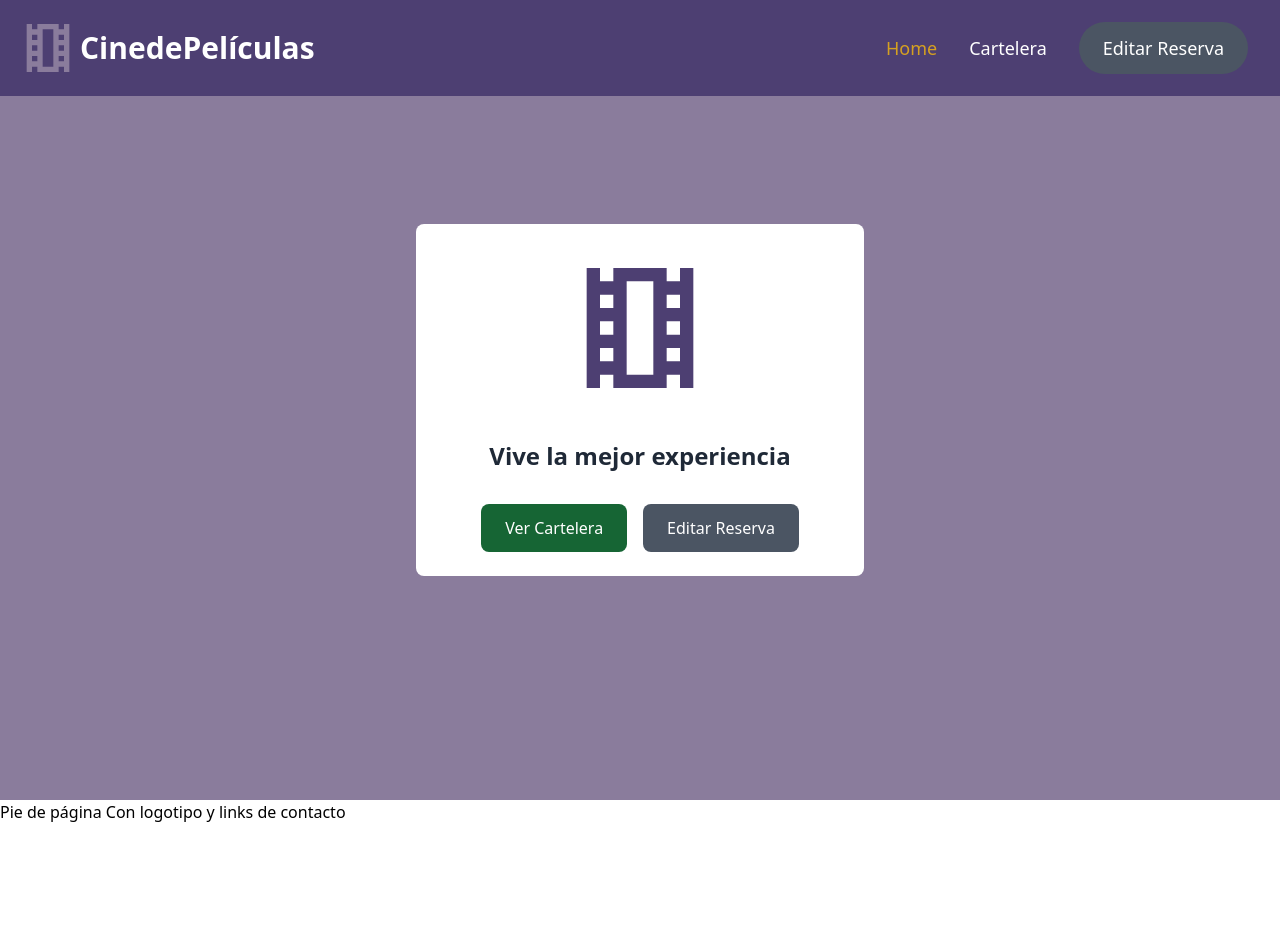
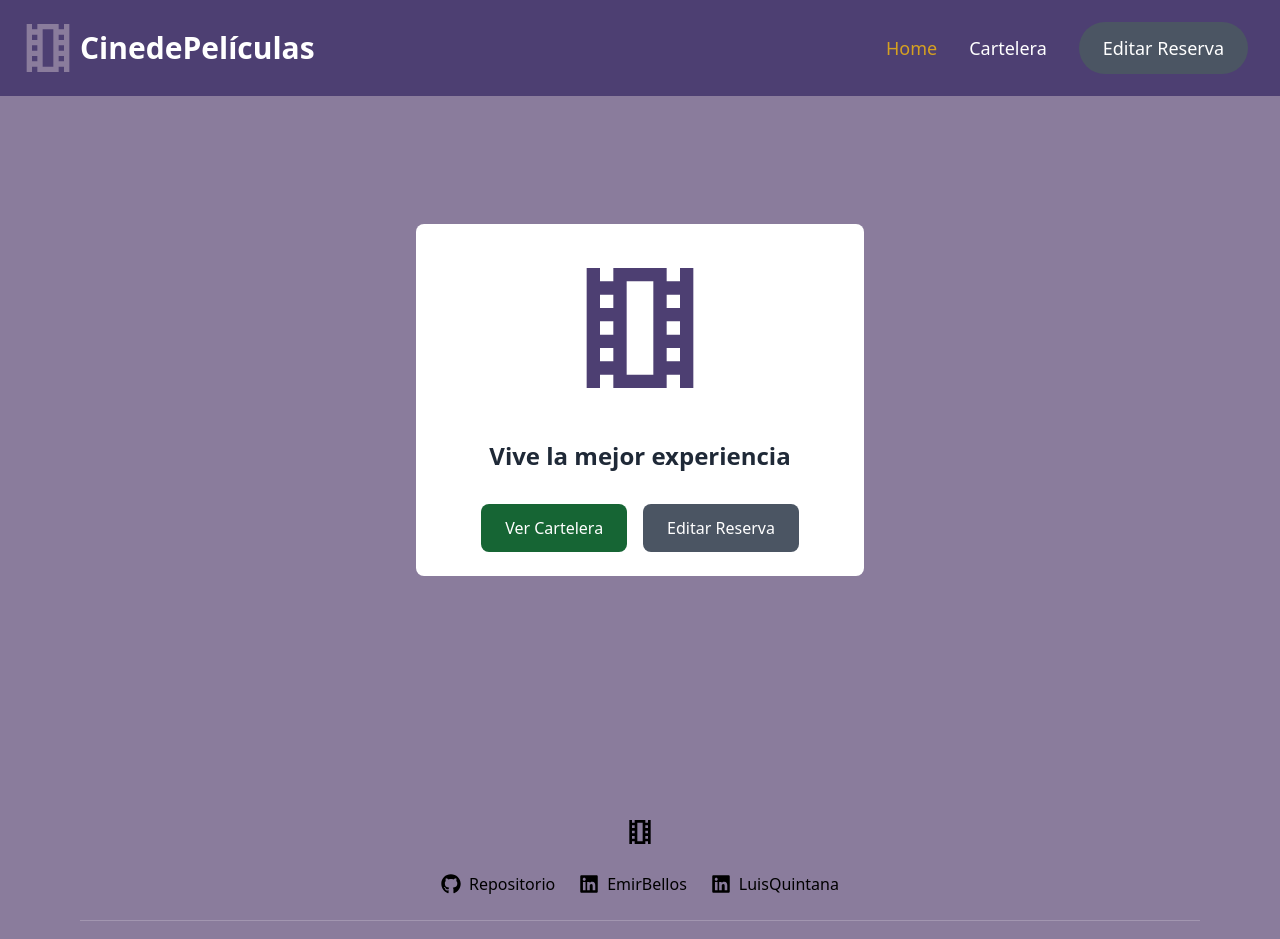
Before and after one commit to EmirBellos/Cinema-Project, a React (Vite) app in the folder CinemaProyect/Frontend/: page / in a window 1280 px wide. Shown: the top 939 px of the page. Before the commit the page ends 824 px from the top, so only its background shows below. Built offline with nearby package versions, Linux system fonts and the light colour scheme.

Commit message:
Footer completado, links al repositorio y perfiles de linkedin añadidos

```diff
--- a/CinemaProyect/Frontend/src/Components/Footer.jsx
+++ b/CinemaProyect/Frontend/src/Components/Footer.jsx
@@ -1,9 +1,57 @@
-import React from 'react'
+import React from "react";
+import { MdOutlineLocalMovies } from "react-icons/md";
+import { FaGithub, FaLinkedin } from "react-icons/fa";
 
 export default function Footer() {
   return (
-    <div>
-      <h2>Pie de página Con logotipo y links de contacto</h2>
-    </div>
-  )
+    <footer className="w-full py-4 mt-auto bg-secondary-purple">
+      <div className="max-w-6xl mx-auto px-4">
+        <div className="flex flex-col items-center space-y-6">
+          {/* Logo */}
+          <MdOutlineLocalMovies className="size-8 hover:text-blue-600" />
+
+          {/* Links */}
+          <div className="flex flex-wrap justify-center gap-6">
+            {/* GitHub Repository */}
+            <a
+              href="https://github.com/EmirBellos/Cinema-Project"
+              target="_blank"
+              rel="noopener noreferrer"
+              className="flex items-center gap-2 hover:text-blue-600 transition-colors"
+            >
+              <FaGithub className="size-5" />
+              <span>Repositorio</span>
+            </a>
+
+            {/* LinkedIn Links */}
+            <a
+              href="www.linkedin.com/in/emir-bellos"
+              target="_blank"
+              rel="noopener noreferrer"
+              className="flex items-center gap-2 hover:text-blue-600 transition-colors"
+            >
+              <FaLinkedin className="size-5" />
+              <span>EmirBellos</span>
+            </a>
+
+            <a
+              href="https://www.linkedin.com/in/quintalui01"
+              target="_blank"
+              rel="noopener noreferrer"
+              className="flex items-center gap-2 hover:text-blue-600 transition-colors"
+            >
+              <FaLinkedin className="size-5" />
+              <span>LuisQuintana</span>
+            </a>
+          </div>
+
+          {/* Copyright */}
+          <div className="text-sm text-gray-600 mt-8 pt-4 border-t w-full border-white/20 text-center">
+            © {new Date().getFullYear()} Cinema Project. Todos los derechos
+            reservados.
+          </div>
+        </div>
+      </div>
+    </footer>
+  );
 }
--- a/CinemaProyect/Frontend/src/Components/Layout.jsx
+++ b/CinemaProyect/Frontend/src/Components/Layout.jsx
@@ -7,11 +7,11 @@ import Footer from './Footer';
 export default function Layout({children}) {
     const location = useLocation();//Hook de router-dom (utilizar para forzar animaciones y ubicaciones de la vista.)
   return (
-    <>
+    <div className="min-h-screen flex flex-col">
       {/**insertar componentes */}
       <Header />
-      <main>{children}</main>
+      <main className='flex-grow'>{children}</main>
       <Footer/>
-    </>
+    </div>
   )
 }
```
